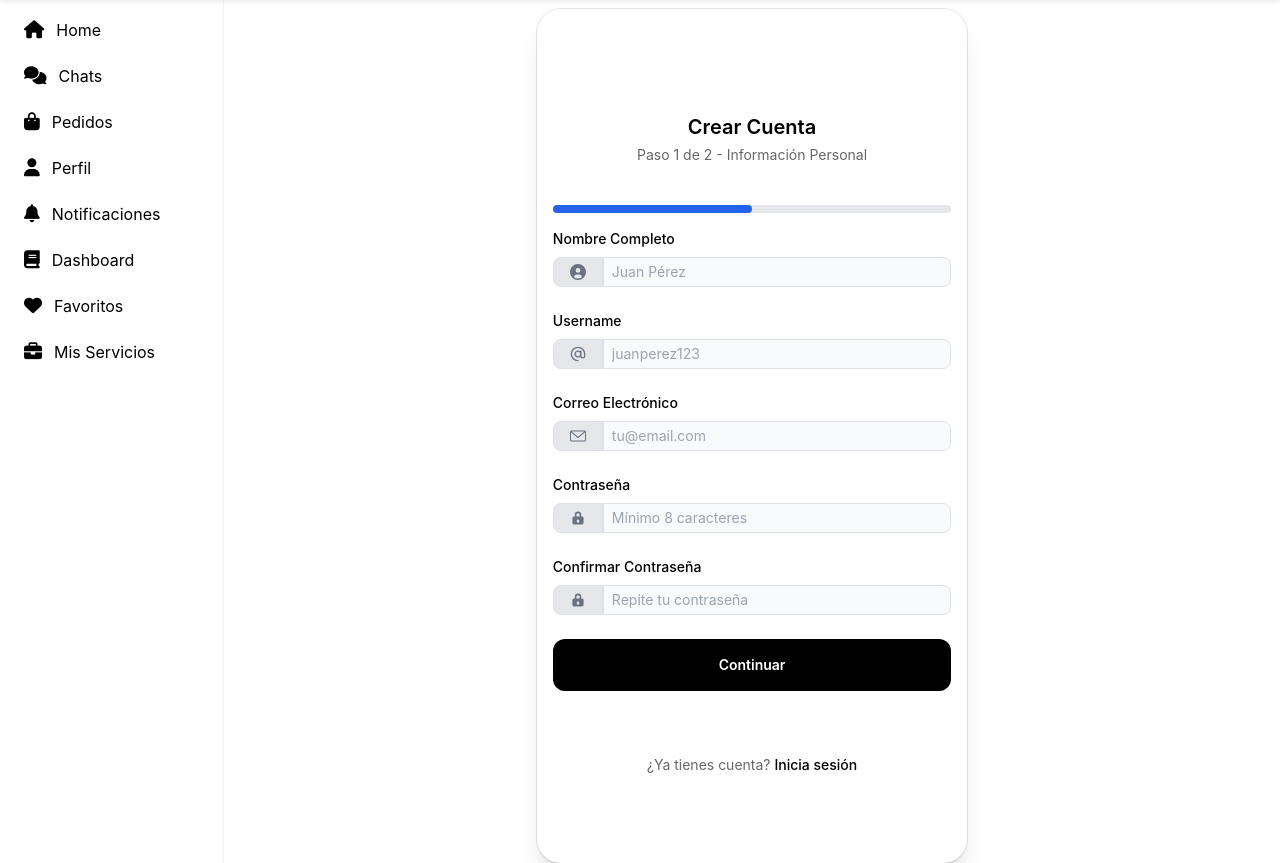
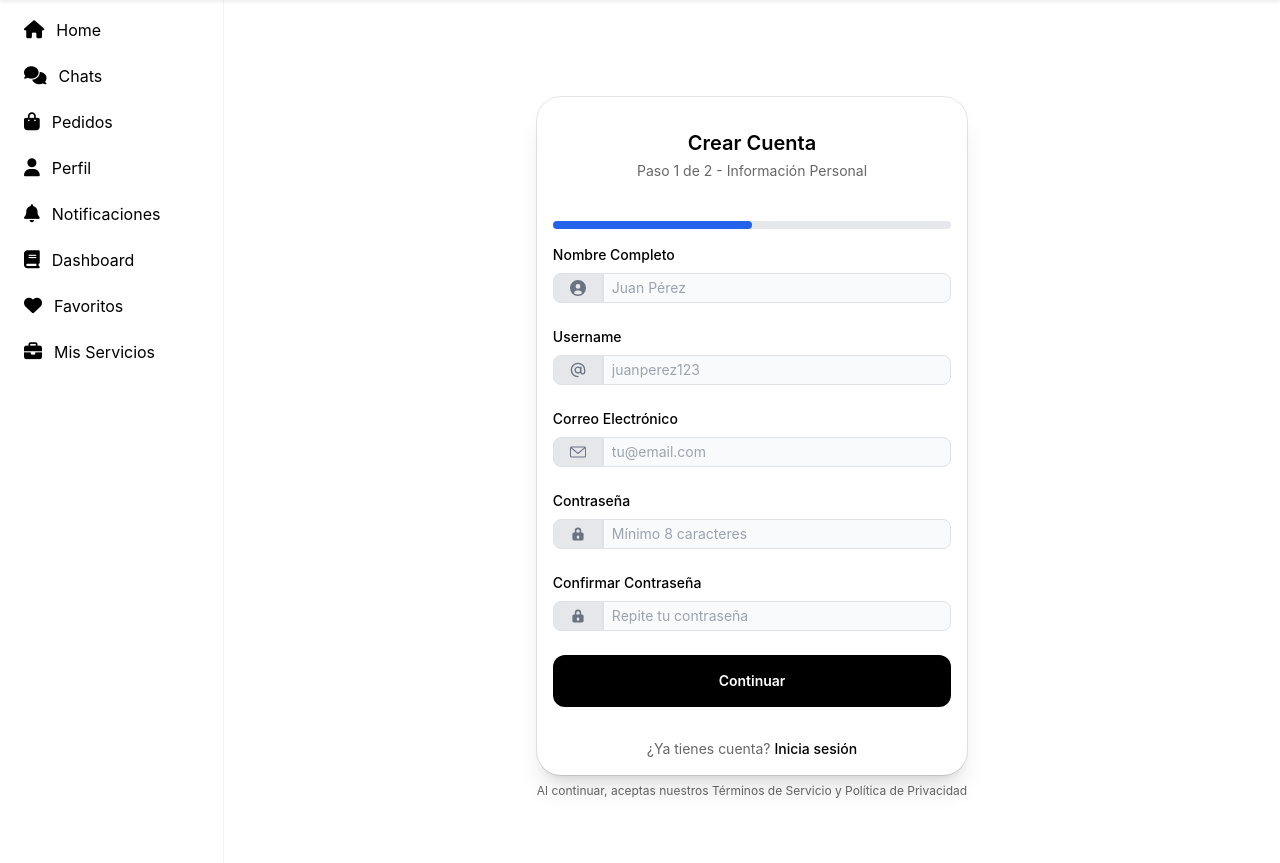
Before and after one commit to Taskify-udl/taskify-web, a Django app: page /signup/ in a window 1280 px wide. Shown: the part 56-919 px from the top of the page. Run offline with Django 5.2, Linux system fonts and the light colour scheme; some libraries are stand-ins or nearby versions.

Commit message:
fix de paddings

```diff
--- a/taskify_app/templates/registration/login.html
+++ b/taskify_app/templates/registration/login.html
@@ -6,7 +6,7 @@
         <div class="h-[calc(100vh-3.5rem)] flex items-center justify-center ">
             <div class="relative w-full max-w-md mx-auto">
 
-                <div class="px-3 rounded-3xl bg-white px-18 py-20 mt-8 shadow-xl ring-1 ring-black/10 sm:px-16 sm:py-20">
+                <div class="px-3 rounded-3xl bg-white px-18 mt-8 shadow-xl ring-1 ring-black/10 sm:px-16 py-2">
                     <div class="mb-10 text-center pt-4">
                         <h2 class="text-xl font-semibold text-black">Iniciar Sesión</h2>
                         <p class="mb-2 mt-1 text-sm text-black/60">Accede a tu cuenta</p>
@@ -153,7 +153,7 @@
                         </div>
                     </div>
 
-                    <div class="mt-10 border-t border-black/10 pt-4  pb-2 text-center text-sm text-black/60">
+                    <div class="mt-2 border-t border-black/10 pt-4  pb-2 text-center text-sm text-black/60">
                         <p>
                             ¿No tienes cuenta?
                             <a href="{% url 'signup' %}" class="font-medium text-black hover:text-black/60">
--- a/taskify_app/templates/registration/signup.html
+++ b/taskify_app/templates/registration/signup.html
@@ -7,7 +7,7 @@
     <div class="h-[calc(100vh-3.5rem)] flex items-center justify-center">
         <div class="relative w-full max-w-md mx-auto">
 
-            <div class="px-3 rounded-3xl bg-white px-18 py-20 mt-8 shadow-xl ring-1 ring-black/10 sm:px-16 sm:py-20">
+            <div class="px-3 rounded-3xl bg-white px-18 mt-8 shadow-xl ring-1 ring-black/10 sm:px-16 py-2">
                 <div class="mb-10 text-center pt-4">
                     <h2 class="text-xl font-semibold text-black">Crear Cuenta</h2>
                     <p id="step-description" class="mb-2 mt-1 text-sm text-black/60">Paso 1 de 2 - Información Personal</p>
@@ -374,7 +374,7 @@
                         </div>
                     </div>
 
-                    <div id="login-link" class="mt-10 border-black/10 pt-4 pb-2 text-center text-sm text-black/60">
+                    <div id="login-link" class="mt-2 border-black/10 pt-4 pb-2 text-center text-sm text-black/60">
                         <p>
                             ¿Ya tienes cuenta?
                             <a href="{% url 'login' %}" class="font-medium text-black hover:text-black/60">
```
